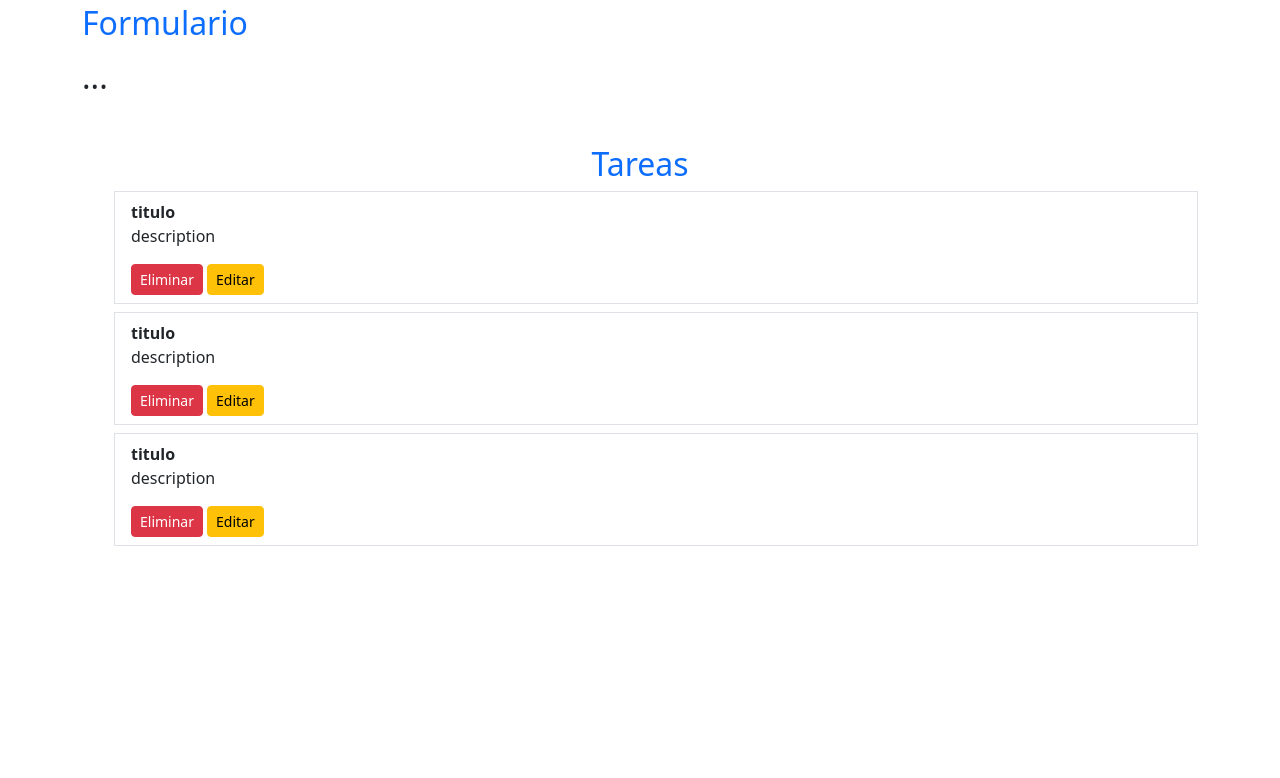
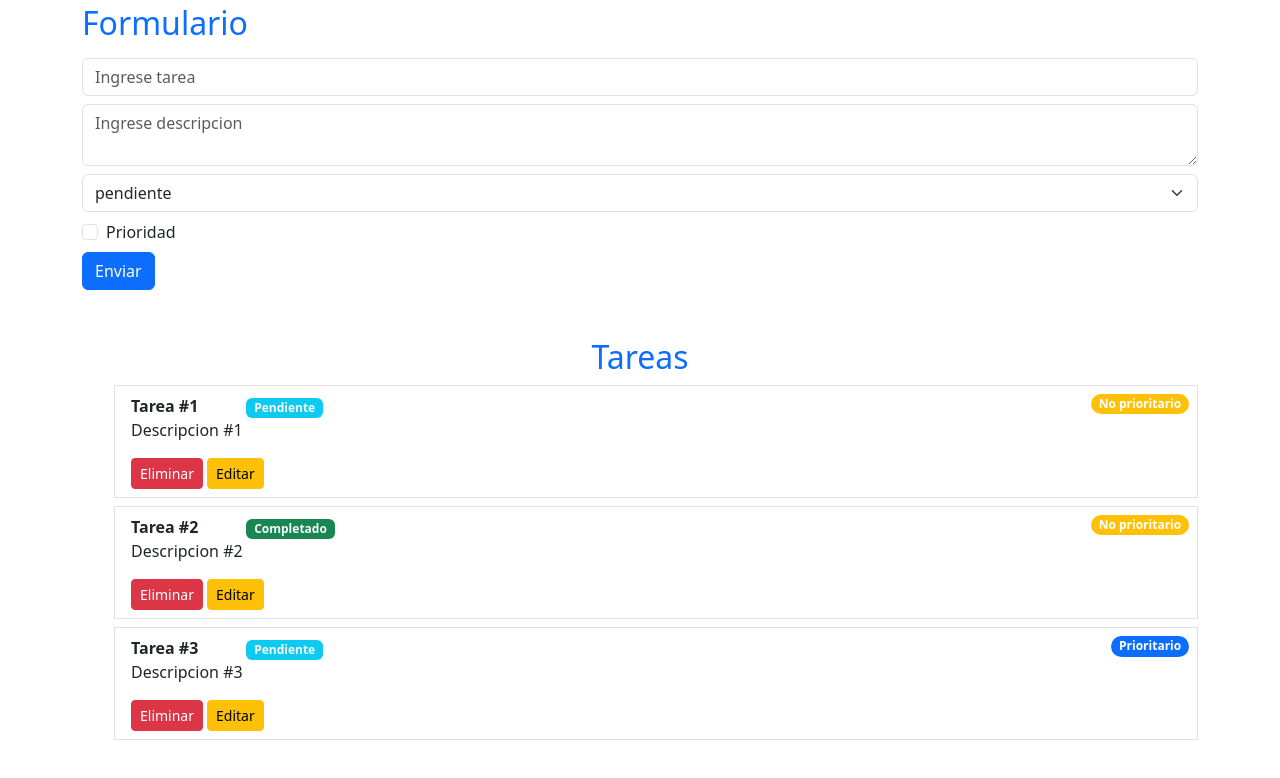
Before and after one commit to GRDevHub/gestorTareas, a React (Vite) app: page / in a window 1280 px wide. Shown: the top 778 px of the page. Built offline with nearby package versions, Linux system fonts and the light colour scheme.

Commit message:
Agregar validacion y modal de verificacion para el envio del formulario

```diff
--- a/package.json
+++ b/package.json
@@ -12,7 +12,8 @@
   "dependencies": {
     "bootstrap": "^5.3.3",
     "react": "^18.3.1",
-    "react-dom": "^18.3.1"
+    "react-dom": "^18.3.1",
+    "sweetalert2": "^11.12.4"
   },
   "devDependencies": {
     "@eslint/js": "^9.9.0",
--- a/src/App.jsx
+++ b/src/App.jsx
@@ -1,5 +1,6 @@
 import { useState } from "react"
 import Tareas from "./Components/Tareas";
+import Formulario from "./Components/Formulario";
 
 const tareasIniciales = [
   {
@@ -12,14 +13,14 @@ const tareasIniciales = [
   {
     id: 2,
     title: 'Tarea #2',
-    description: 'Descripcion #1',
+    description: 'Descripcion #2',
     state: true,
     priority: false,
   },
   {
     id: 3,
     title: 'Tarea #3',
-    description: 'Descripcion #1',
+    description: 'Descripcion #3',
     state: false,
     priority: true,
   },
@@ -30,14 +31,10 @@ const [tareasArray, setTareasArray] = useState(tareasIniciales);
   return (
     <div className="container my-1">
       <h2 className="text-primary mb-3">Formulario</h2>
-      {/* Formulario */}
-      <h2>...</h2>
-      {/* Titulo de la tarea */}
-
-      {/* tareas */}
-      <Tareas tareas={tareasArray} />
+      <Formulario />
+      <Tareas tareasArray={tareasArray} />
     </div>
   )
 }
 
-export default App
+export default App;
--- /dev/null
+++ b/src/Components/CardTareas.jsx
@@ -0,0 +1,28 @@
+import PropTypes from 'prop-types';
+
+const CardTareas = ( {item} ) => {
+    const {title, description, state, priority} = item;
+
+    return (
+        <li className='list-group-item d-flex justify-content-between align-items-start mt-2 border p-2'>
+            <div className="ms-2 me-auto">
+                <div className="fw-bold">
+                    { title }
+                    { state ? <spam className='bg-success text-light badge ms-5'>Completado</spam> : <spam className='bg-info text-light badge ms-5'>Pendiente</spam> }
+                </div>
+                <p>{ description }</p>
+                <div>
+                    <button className="btn btn-sm btn-danger me-1">Eliminar</button>
+                    <button className="btn btn-sm btn-warning me-1">Editar</button>
+                </div>
+            </div>
+            { priority ? <p className="badge bg-primary rounded-pill">Prioritario</p> : <p className="badge bg-warning rounded-pill">No prioritario</p>}
+        </li>
+    )
+}
+
+CardTareas.propTypes = {
+    item: PropTypes.object.isRequired,
+}
+
+export default CardTareas;
--- /dev/null
+++ b/src/Components/Formulario.jsx
@@ -0,0 +1,87 @@
+import { useState } from "react";
+import Swal from 'sweetalert2';
+
+const Formulario = () => {
+    const [tarea, setTarea] = useState({
+        title: '',
+        description: '',
+        state: 'pendiente',
+        priority: false,
+    });
+
+    const {title, description, state, priority} = tarea;
+
+    const modificarCampo = (e) => {
+        console.log(e.target.name)
+        if(e.target.name !== 'priority'){
+            setTarea({ ...tarea, [e.target.name]: e.target.value })
+        }else{
+            setTarea({ ...tarea, [e.target.name]: e.target.checked })
+        }
+    }
+
+    const enviarFormulario = (e) => {
+        e.preventDefault();
+
+        if(!title.trim() || !description.trim()){
+            console.log('complete los campos')
+            Swal.fire({
+                icon: "error",
+                title: "Oops...",
+                text: "Debe completar la tarea y la descripcion",
+                // footer: '<a href="#">Why do I have this issue?</a>'
+            });
+            return;
+        }
+
+        Swal.fire({
+            position: "top-end",
+            icon: "success",
+            title: "Your work has been saved",
+            showConfirmButton: false,
+            timer: 1500
+        });
+    }
+
+    return (
+        <>
+            <form onSubmit={ (e) => enviarFormulario(e) }>
+                <input
+                    type="text"
+                    className="form-control mb-2"
+                    placeholder="Ingrese tarea"
+                    name="title"
+                    value={ title }
+                    onChange={ (e) => modificarCampo(e) } />
+
+                <textarea
+                    className="form-control mb-2"
+                    placeholder="Ingrese descripcion"
+                    name="description"
+                    value={ description }
+                    onChange={ (e) => modificarCampo(e) }></textarea>
+
+                <select className="form-select mb-2"
+                    name="state"
+                    value={ state }
+                    onChange={ (e) => modificarCampo(e) }>
+                    <option value='pendiente'>pendiente</option>
+                    <option value='completado'>completado</option>
+                </select>
+
+                <div className="form-check mb-2">
+                    <input className="form-check-input"
+                        id="priority"
+                        type="checkbox"
+                        name="priority"
+                        checked={ priority }
+                        onChange={ (e) => modificarCampo(e) } />
+                        <label htmlFor="priority" className="form-check-label">Prioridad</label>
+                </div>
+                <button type="submit" className="btn btn-primary">Enviar</button>
+            </form>
+        </>
+    )
+}
+
+export default Formulario;
--- a/src/Components/Tareas.jsx
+++ b/src/Components/Tareas.jsx
@@ -1,21 +1,15 @@
-const Tareas = ({tareas}) => {
+import CardTareas from "./CardTareas";
+import PropTypes from 'prop-types'
+
+const Tareas = ({tareasArray}) => {
     return (
         <div className='my-5'>
             <h2 className='text-primary text-center mb-2'>Tareas</h2>
             {/* [{3}].map() */}
 
             <ul>
-                { tareas.map( item => (
-                    <li key={item} className='list-group-item d-flex justify-content-between align-items-start mt-2 border p-2'>
-                        <div className="ms-2 me-auto">
-                            <div className="fw-bold">titulo</div>
-                            <p>description</p>
-                            <div>
-                                <button className="btn btn-sm btn-danger me-1">Eliminar</button>
-                                <button className="btn btn-sm btn-warning me-1">Editar</button>
-                            </div>
-                        </div>
-                    </li>
+                { tareasArray.map( item => (
+                    <CardTareas key={item.id} item={item} />
                 ))}
             </ul>
 
@@ -23,4 +17,8 @@ const Tareas = ({tareas}) => {
     )
 }
 
+Tareas.propTypes = {
+    tareasArray: PropTypes.object.isRequired,
+}
+
 export default Tareas;
```
Also changed, not shown: 1 other file (tests, documents, lock files or other folders).
